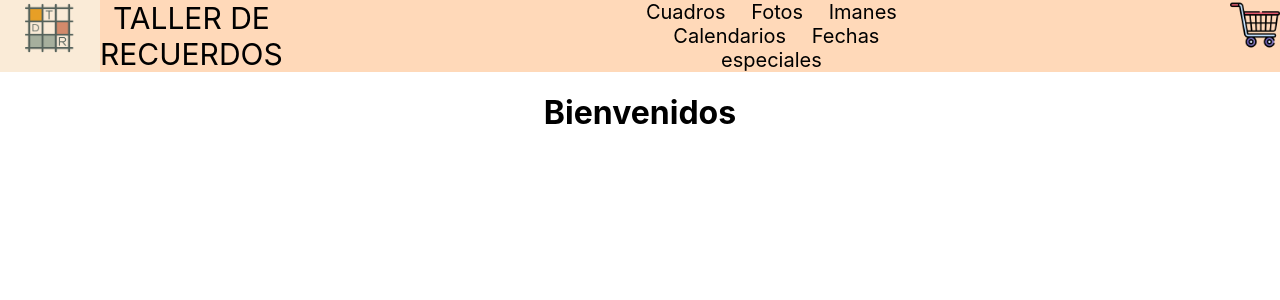
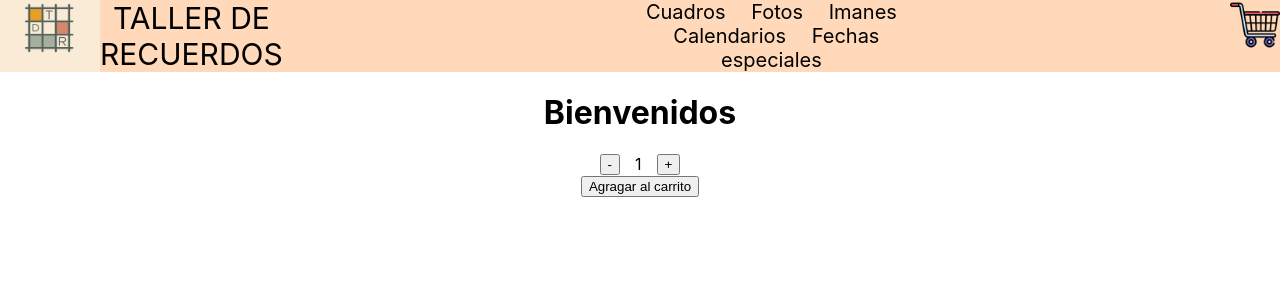
Before and after one commit to alanmarasca/ecommerce-react-alan-marasca, a React (Create React App) app in the folder proyecto-final/: page / in a window 1280 px wide. Shown: the top 300 px of the page. Built offline with nearby package versions, Linux system fonts and the light colour scheme.

Commit message:
Contador con boton

```diff
--- a/proyecto-final/src/App.jsx
+++ b/proyecto-final/src/App.jsx
@@ -1,6 +1,6 @@
+import ItemCount from "./components/ItemCount";
 import './App.css';
 import ItemListContainer from './components/ItemListContainer';
-
 import NavBar from './components/NavBar/NavBar';
 
 
@@ -10,6 +10,7 @@ function App() {
     <div className="App">
       <NavBar />
      <ItemListContainer titulo="Bienvenidos"/>
+     <ItemCount stock={5} initial={1}/>
 
 
     </div>
--- /dev/null
+++ b/proyecto-final/src/components/ItemCount.jsx
@@ -0,0 +1,34 @@
+import React,{useState} from 'react';
+import './ItemCuenta.css';
+
+function ItemCount(props) {
+  const[count, setCount] = useState(props.initial);
+
+  function handleAdd(){
+      if(count<props.stock) {
+     return setCount(count + 1)};
+  }
+
+  function handleSubstract() {
+    if(count>props.initial){
+        return setCount(count-1)};
+  }
+
+
+
+    return (
+    <div>
+        <div className='BoxCount'>
+            <button onClick={handleSubstract}> - </button>
+            <div className='Cantidad'>  {count}  </div>
+            <button onClick={handleAdd}> +</button>
+        </div>
+        <div>
+            <button>Agragar al carrito</button>
+        </div>
+
+    </div>
+  )
+}
+
+export default ItemCount
--- /dev/null
+++ b/proyecto-final/src/components/ItemCuenta.css
@@ -0,0 +1,8 @@
+.BoxCount{
+    display: flex;
+    justify-content: center;
+    }
+
+.Cantidad{
+    margin: 0 15px;
+}
```
Also changed, not shown: proyecto-final/public/index.html (+2 -21 lines).
